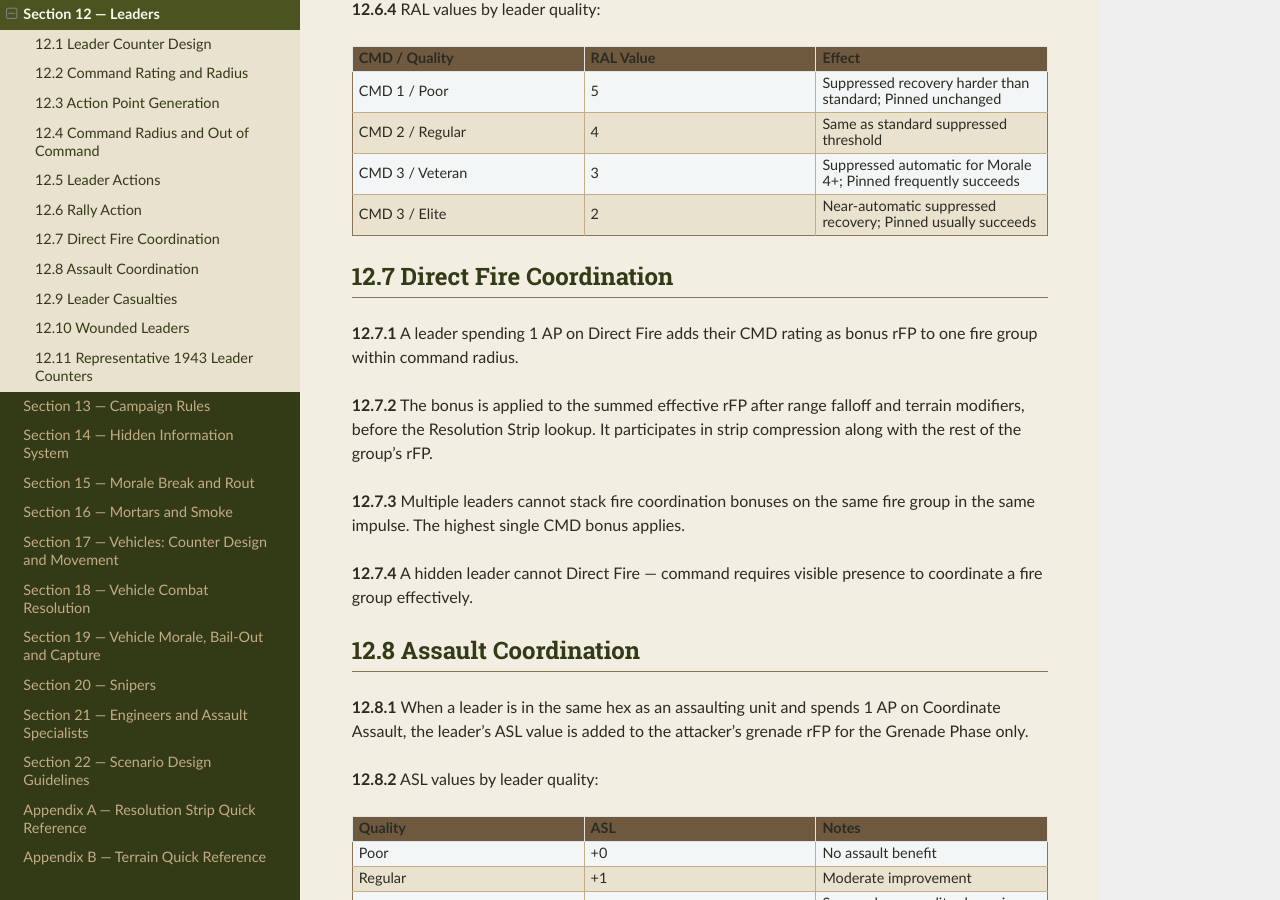
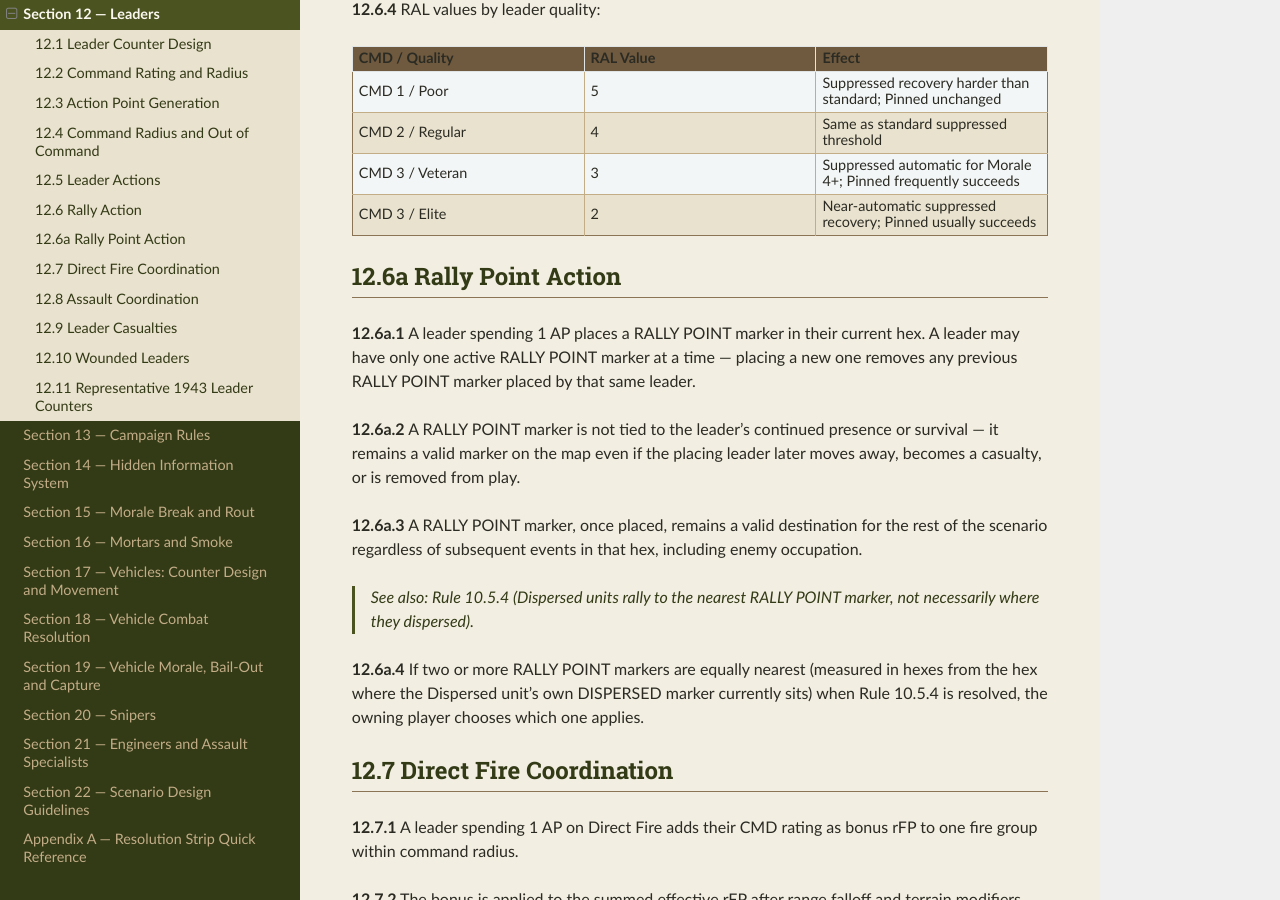
Before and after one commit to spugnoid/wdr-wargame, a Sphinx documentation site: the page built from docs/source/section_12__leaders.rst, in a window 1280 px wide and 900 px high, scrolled down 2909 px. Built offline with Sphinx 7.4.7 and the Read the Docs theme 3.1.0, drawn with Linux system fonts in a browser that asks for light colours.

Commit message:
feat: add Rally Point leader action for Dispersed units
The existing leader Rally Action (Rule 12.6) is explicitly scoped to
Suppressed or Pinned units only -- leaders had zero mechanical
ability to help a Dispersed unit at all. New Rule 12.6a lets a
leader spend 1 AP to place a RALLY POINT marker in their current
hex (one active per leader, independent of that leader's later
survival, always a valid destination once placed).

Rule 10.5.4's existing Dispersed recovery roll is completely
unchanged (1d6 + Morale - 2 vs threshold 8, no leader bonus) --
what changes is where a successful roll sends the unit: to the
nearest friendly Rally Point instead of always back to the
original dispersal hex, falling back to today's behavior if no
Rally Point exists anywhere on the map.

See docs/superpowers/specs/2026-07-06-rally-point-design.md for
the full design rationale, including why a roll-odds bonus and
marker movement/pathfinding were both deliberately left out of
this narrower scope.

Co-Authored-By: Claude Sonnet 5 <noreply@anthropic.com>

```diff
--- a/docs/source/appendix_e__design_notes.rst
+++ b/docs/source/appendix_e__design_notes.rst
@@ -382,3 +382,9 @@ E.60  Mixed-Interval Fire Grouping — Bounded by the Smallest ⬡h
 
 
 *Design note: Rule 8.3.4 originally banned combining fire from units with different ⬡h values outright, even though the ban was only mathematically required for the same-hex shortcut (Rule 8.3.3) — the general per-unit method (Rule 8.3.2) already computes each unit's own falloff independently before summing, so matching ⬡h was never actually necessary there. Two ways to relax it were checked by direct calculation before choosing either: allowing the group only while every unit stays within the smallest ⬡h in the group (so none has taken any falloff yet) produces the exact same sum the general method already gives — zero skew, just a narrower eligibility window. Forcing the whole group onto the smallest unit's degrade curve at any range was also checked and rejected: at range 9, a mixed ⬡4/⬡5 group's true per-unit sum (11) came out 18% higher than the forced-curve number (9), and by range 20 the gap grows to 4x — the longer-⬡h units get punished on a curve steeper than their own printed weapon, purely for being grouped with a faster-degrading one. Rule 8.3.4a adopts the first approach only.*
+
+E.61  Rally Points — A Destination, Not a Roll Bonus
+----------------------------------------------------
+
+
+*Design note: Before this rule, a leader had zero mechanical ability to help a Dispersed unit — the existing Rally Action (Rule 12.6) is explicitly scoped to Suppressed or Pinned units only. Rally Points close that gap narrowly: they change where a successful Rule 10.5.4 roll sends the returning unit, not whether or how easily it succeeds. The roll itself stays exactly 1d6 + Morale − 2 vs. threshold 8, with no leader bonus of any kind — even though this surfaced a real, pre-existing asymmetry (ordinary Suppressed/Pinned recovery already gets a CMD-adjacency bonus, Rule 5.2.6, that Dispersed rally has never had). That asymmetry is deliberately not closed here; a roll-odds change is a distinct, separable idea for later. Travel to the Rally Point is fully abstracted — the DISPERSED marker never moves, and nothing tracks a path between the dispersal hex and the Rally Point — matching how this project already avoids marker-movement bookkeeping everywhere else in the system. A placed Rally Point is always a valid destination for the rest of the scenario, even if the enemy later occupies that hex, for the same reason: nothing is tracked moving through the intervening hexes, so there is nothing for the enemy to intercept.*
--- a/docs/source/section_10__unit_status.rst
+++ b/docs/source/section_10__unit_status.rst
@@ -100,7 +100,9 @@ Units may be in one of the following status levels at any time. Status is tracke
 
 **10.5.3**  The DISPERSED marker is not a combat unit. It cannot fire, move, or react. It exists solely to indicate that men are physically present in that hex.
 
-**10.5.4**  A Dispersed unit that is not captured may attempt to rally during the Recovery Phase: roll 1d6 + Morale - 2 vs threshold 8. On success, the counter returns to play at rear face (reduced strength) and the DISPERSED marker is removed from the hex. On failure, the counter is removed from the Casualty Track permanently for this scenario and the marker is also removed.
+**10.5.4**  A Dispersed unit that is not captured may attempt to rally during the Recovery Phase: roll 1d6 + Morale - 2 vs threshold 8. On success, the counter returns to play at rear face (reduced strength) in the hex of the friendly RALLY POINT marker with the fewest hexes between it and the hex where this unit's own DISPERSED marker sits (Rule 12.6a), or in the hex where the DISPERSED marker was if no friendly RALLY POINT marker exists anywhere on the map. The DISPERSED marker is removed from its hex either way. On failure, the counter is removed from the Casualty Track permanently for this scenario and the marker is also removed.
+
+    *See also: Rule 12.6a (Rally Point Action).*
 
 **10.5.5**  An enemy unit that occupies or is adjacent to a DISPERSED marker may spend 1 AP to formally capture it (see Section 11).
 
--- a/docs/source/section_12__leaders.rst
+++ b/docs/source/section_12__leaders.rst
@@ -178,6 +178,20 @@ When a leader is activated (costs 1 AP), they may take one of the following acti
      - Near-automatic suppressed recovery; Pinned usually succeeds
 
 
+12.6a  Rally Point Action
+-------------------------
+
+
+**12.6a.1**  A leader spending 1 AP places a RALLY POINT marker in their current hex. A leader may have only one active RALLY POINT marker at a time — placing a new one removes any previous RALLY POINT marker placed by that same leader.
+
+**12.6a.2**  A RALLY POINT marker is not tied to the leader's continued presence or survival — it remains a valid marker on the map even if the placing leader later moves away, becomes a casualty, or is removed from play.
+
+**12.6a.3**  A RALLY POINT marker, once placed, remains a valid destination for the rest of the scenario regardless of subsequent events in that hex, including enemy occupation.
+
+    *See also: Rule 10.5.4 (Dispersed units rally to the nearest RALLY POINT marker, not necessarily where they dispersed).*
+
+**12.6a.4**  If two or more RALLY POINT markers are equally nearest (measured in hexes from the hex where the Dispersed unit's own DISPERSED marker currently sits) when Rule 10.5.4 is resolved, the owning player chooses which one applies.
+
 12.7  Direct Fire Coordination
 ------------------------------
 
```
Also changed, not shown: docs/source/appendix_f__index.rst (+10 -0 lines).
